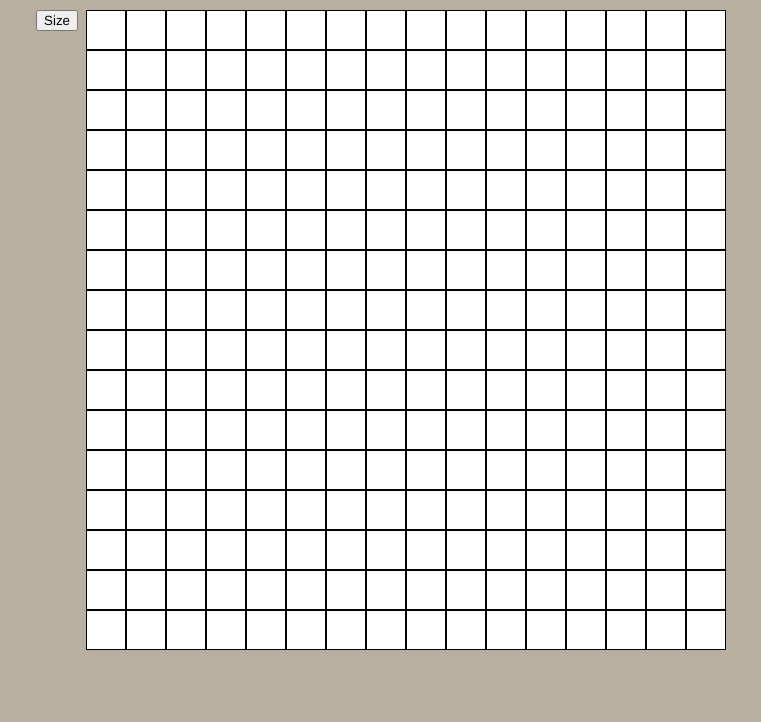
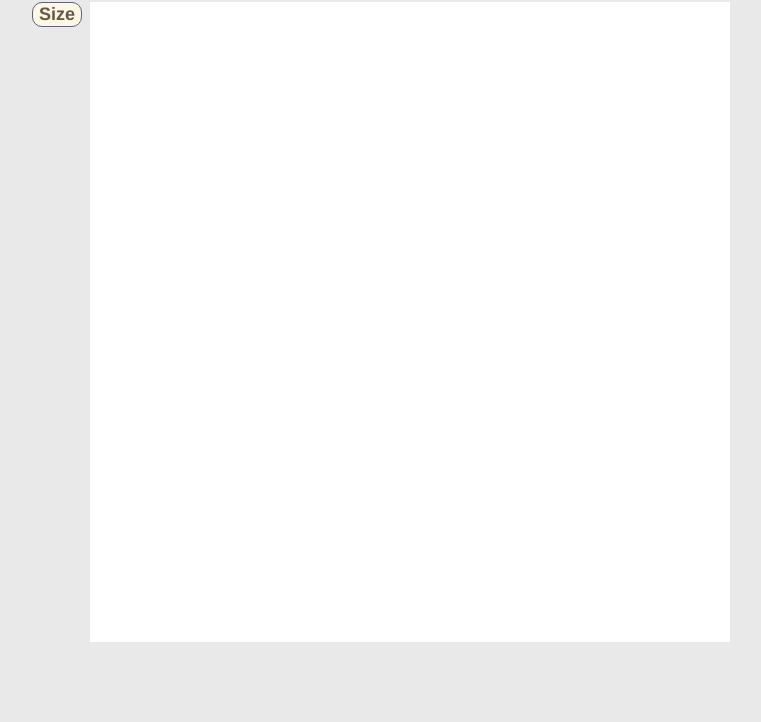
Before and after one commit to Link2324/etch-a-sketch, a plain HTML site: page index.html in a window 1280 px wide. Shown: the part 78-800 px from the top of the page, without its empty margins (259-1020 px from the left). Drawn offline with Linux system fonts and the light colour scheme.

Commit message:
Change overall style of website

```diff
--- a/app.js
+++ b/app.js
@@ -17,8 +17,7 @@ function createGrid(size = 16) {
         const row = document.createElement('div');
         for (let j = 0; j < size; j++) {
             const div = document.createElement('div');
-            div.style.cssText = `border: 1px solid black;
-                                 width: ${gridElementSize}px;
+            div.style.cssText = `width: ${gridElementSize}px;
                                  height: ${gridElementSize}px; flex: 0 0 1;`;
 
             div.setAttribute('id', 'grid-element');
--- a/style.css
+++ b/style.css
@@ -7,11 +7,13 @@ body {
     display: flex;
     flex-flow: column;
     align-items: center;
-    background-color: rgb(184, 175, 160);
+    background-color: #e9e9e9;
+    margin: 0;
 }
 
 h1 {
     align-self: center;
+    color: #fb5165;
 }
 
 .container {
@@ -41,3 +43,12 @@ h1 {
 .active {
     background-color: lightblue;
 }
+
+button {
+    font-size: large;
+    font-weight: bold;
+    color: #655745;
+    border: 1px solid rgb(97, 97, 121);
+    border-radius: 10px;
+    background-color: rgb(253, 247, 230);
+}
```
